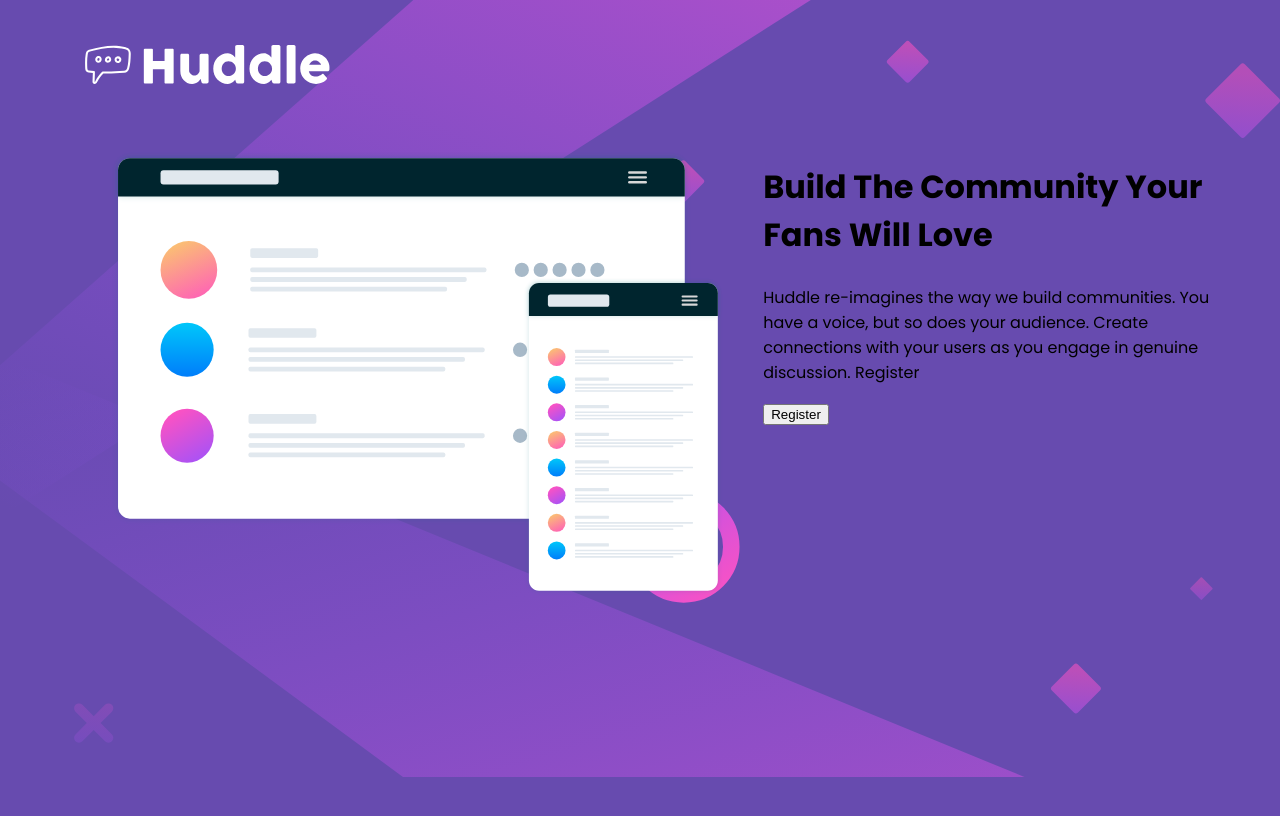
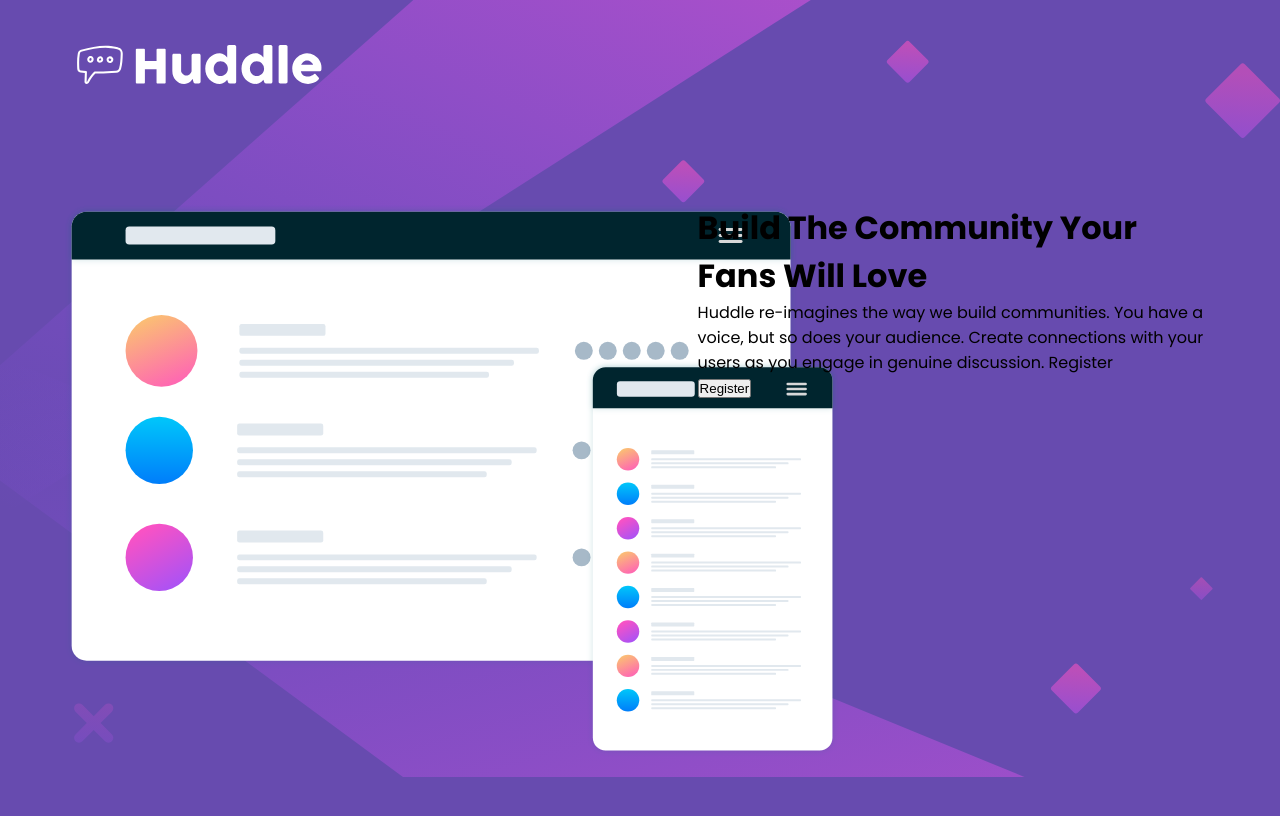
Before and after one commit to Albatraoz12/huddle-landing-page, a Next.js app: page / in a window 1280 px wide. Shown: the top 816 px of the page. Built offline with nearby package versions, Linux system fonts and the light colour scheme.

Commit message:
fix styling for img layout

```diff
--- a/app/globals.css
+++ b/app/globals.css
@@ -1,15 +1,27 @@
+* {
+  padding: 0;
+  margin: 0;
+  box-sizing: border-box;
+}
+
+*,
+*::before,
+*::after {
+  box-sizing: inherit;
+}
+
 :root {
   --violet: hsl(257, 40%, 49%);
   --soft-magenta: hsl(300, 69%, 71%);
 }
 
 body {
+  background-color: var(--violet);
   background-image: url('/images/bg-desktop.svg');
   background-size: contain;
-  background-color: var(--violet);
   background-repeat: no-repeat;
+  width: 100%;
   height: 100vh;
-  width: 100%;
 }
 
 p {
@@ -27,16 +39,21 @@
 }
 
 main {
-  width: 90vw;
   margin: 0 auto;
 }
 
-figure img {
+figure {
   width: 100%;
   height: 100%;
 }
 
+figure img {
+  width: 775px;
+}
+
 .container {
   display: grid;
-  grid-template-columns: 60% 1fr;
+  grid-template-columns: 55% 1fr;
+  width: 90vw;
+  margin: 6.2rem auto;
 }
```
